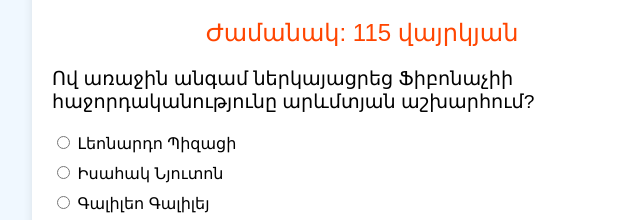
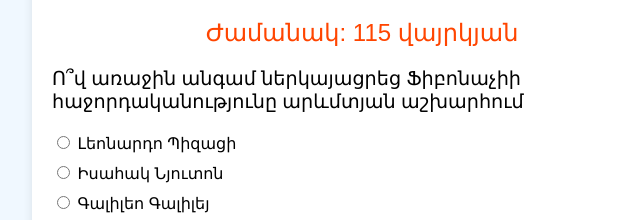
Before and after one commit to David75-creator/Fibonachi-game, a plain HTML site: page index.html in a window 1280 px wide. Shown: the part 140-360 px from the top of the page, 278-918 px from the left. Drawn offline with Linux system fonts and the light colour scheme.

Commit message:
Update index.html

```diff
--- a/index.html
+++ b/index.html
@@ -80,32 +80,32 @@
 <script>
     const questions = [
         {
-            question: "Ով առաջին անգամ ներկայացրեց Ֆիբոնաչիի հաջորդականությունը արևմտյան աշխարհում?",
+            question: "Ո՞վ առաջին անգամ ներկայացրեց Ֆիբոնաչիի հաջորդականությունը արևմտյան աշխարհում",
             options: ["Լեոնարդո Պիզացի", "Իսահակ Նյուտոն", "Գալիլեո Գալիլեյ", "Ռենե Դեկարտ"],
             correctAnswer: "Լեոնարդո Պիզացի"
         },
         {
-            question: "Ինչ է կոչվում այն գիրքը, որում Ֆիբոնաչին առաջին անգամ ներկայացրեց հաջորդականությունը?",
-            options: ["Թվային գիրք", "մաթեմատիկական սկզբունքներ", "Լիբեր Աբացի", "հեղափոխության մասին"],
+            question: "Ի՞նչ է կոչվում այն գիրքը, որում Ֆիբոնաչին առաջին անգամ ներկայացրեց հաջորդականությունը",
+            options: ["Թվային գիրք", "Մաթեմատիկական սկզբունքներ", "Լիբեր Աբացի", "Հեղափոխության մասին"],
             correctAnswer: "Լիբեր Աբացի"
         },
         {
-            question: "Որն է Ֆիբոնաչիի թվերի հարաբերակցությունը, որն օգտագործվում է դրանց ավելի մեծ արժեքով?",
+            question: "Ո՞րն է Ֆիբոնաչիի թվերի հարաբերակցությունը, որն օգտագործվում է դրանց ավելի մեծ արժեքով",
             options: ["Ոսկե հարաբերակցություն", "Pi", "2-ի քառակուսի արմատ", "Բնական հաստատուն"],
             correctAnswer: "Ոսկե հարաբերակցություն"
         },
         {
-            question: "Որ հայտնի մաթեմատիկական հաստատունն է սերտորեն կապված Ֆիբոնաչիի հաջորդականության հետ?",
+            question: "Ո՞ր հայտնի մաթեմատիկական հաստատունն է սերտորեն կապված Ֆիբոնաչիի հաջորդականության հետ",
             options: ["Ֆի (Φ)", "Պի (π)", "ե (ե)", "զրո"],
             correctAnswer: "Ֆի (Φ)"
         },
         {
-            question: "Որն է Ֆիբոնաչիի առաջին n թվերի գումարը?",
+            question: "Ո՞րն է Ֆիբոնաչիի առաջին n թվերի գումարը",
             options: ["F(n+2) - 1", "F(n+1)", "F(n) * 2", "F(n) + 1"],
             correctAnswer: "F(n+2) - 1"
         },
         {
-            question: "Ինչպես է Ֆիբոնաչիի հաջորդականությունը կապված բնության պարուրաձեւ օրինաչափությունների հետ?",
+            question: "Ինչպե՞ս է Ֆիբոնաչիի հաջորդականությունը կապված բնության պարուրաձեւ օրինաչափությունների հետ",
             options: [
                 "Ֆիբոնաչիի համարները նկարագրում են պարուրաձեւ աճի օրինաչափությունները",
                 "Ֆիբոնաչիի հաջորդականությունը օգտագործվում է անկյունները հաշվարկելու համար",
@@ -115,12 +115,12 @@
             correctAnswer: "Ֆիբոնաչիի համարները նկարագրում են պարուրաձեւ աճի օրինաչափությունները"
         },
         {
-            question: "Ինչ է կոչվում Ֆիբոնաչիի հաջորդականության փակ բանաձևը?",
+            question: "Ի՞նչ է կոչվում Ֆիբոնաչիի հաջորդականության փակ բանաձևը",
             options: ["Բինետի բանաձև", "Պյութագորասի թեորեմ", "Էյլերի բանաձև", "Համիլթոնյան հավասարում"],
             correctAnswer: "Բինետի բանաձև"
         },
         {
-            question: "Ինչ կապ կա Ֆիբոնաչիի հաջորդականության և Պասկալի եռանկյունու միջև?",
+            question: "Ի՞նչ կապ կա Ֆիբոնաչիի հաջորդականության և Պասկալի եռանկյունու միջև",
             options: [
                 "Ֆիբոնաչիի համարները հայտնվում են Պասկալի եռանկյունու անկյունագծերի վրա",
                 "Նրանք ոչ մի կերպ կապված չեն",
@@ -130,7 +130,7 @@
             correctAnswer: "Ֆիբոնաչիի համարները հայտնվում են Պասկալի եռանկյունու անկյունագծերի վրա"
         },
         {
-            question: "Որն է Ֆիբոնաչիի հաջորդականության մաթեմատիկական արժեքը համակարգչային գիտության մեջ?",
+            question: "Ո՞րն է Ֆիբոնաչիի հաջորդականության մաթեմատիկական արժեքը համակարգչային գիտության մեջ",
             options: [
                 "Օգտագործվում է ալգորիթմներում, ինչպիսիք են Ֆիբոնաչի որոնման ծառը",
                 "Օգտագործվում է տարածքը հաշվարկելու համար",
@@ -140,7 +140,7 @@
             correctAnswer: "Օգտագործվում է ալգորիթմներում, ինչպիսիք են Ֆիբոնաչիի որոնման ծառը"
         },
         {
-            question: "Կարող է Ֆիբոնաչիի հաջորդականությունը օգտագործվել ֆոնդային շուկայում միտումները կանխատեսելու համար?",
+            question: "Կարո՞ղ է Ֆիբոնաչիի հաջորդականությունը օգտագործվել ֆոնդային շուկայում միտումները կանխատեսելու համար",
             options: [
                 "Այո, Ֆիբոնաչիի վերականգնման մակարդակների միջոցով",
                 "Ոչ, դա շուկաների հետ կապ չունի",
```
